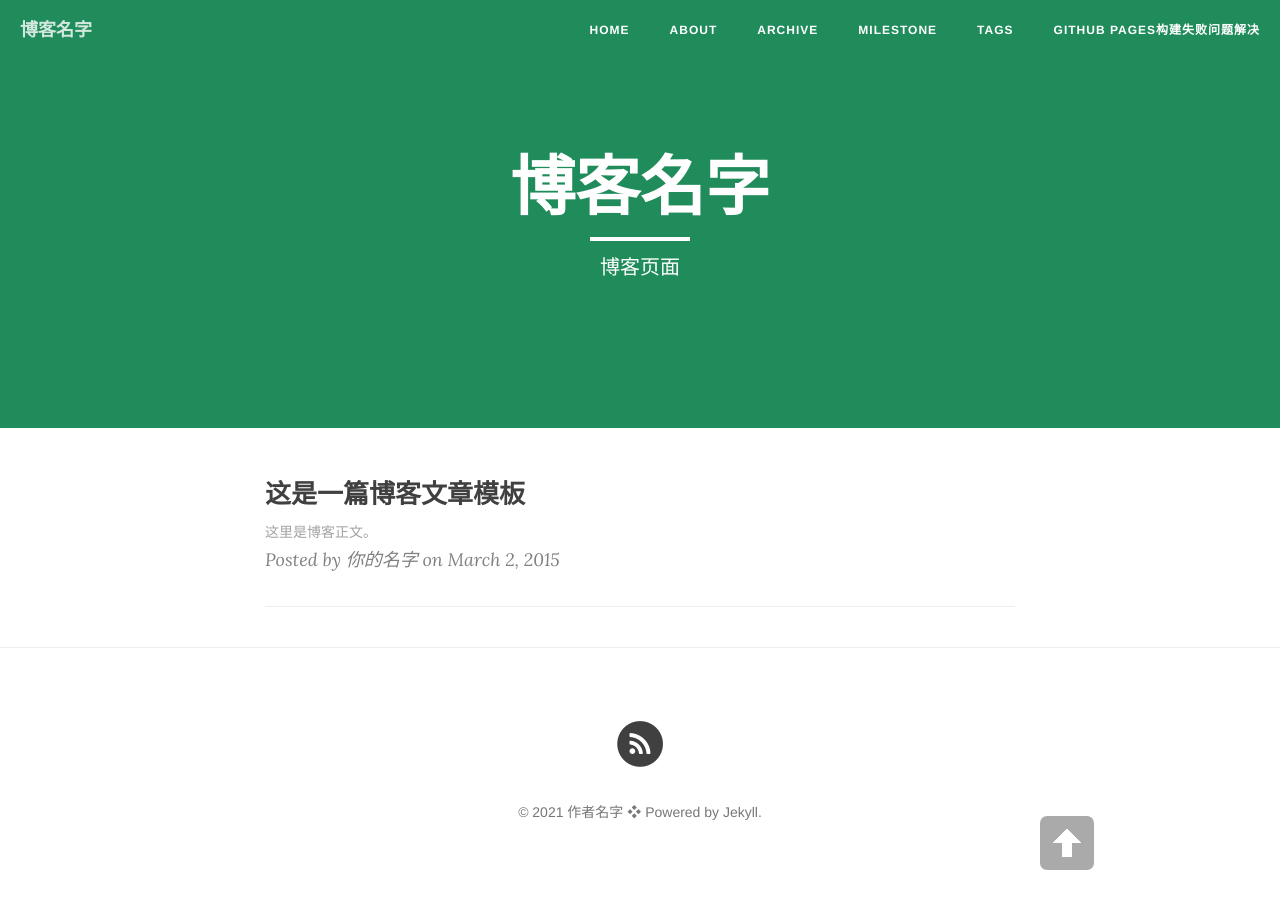
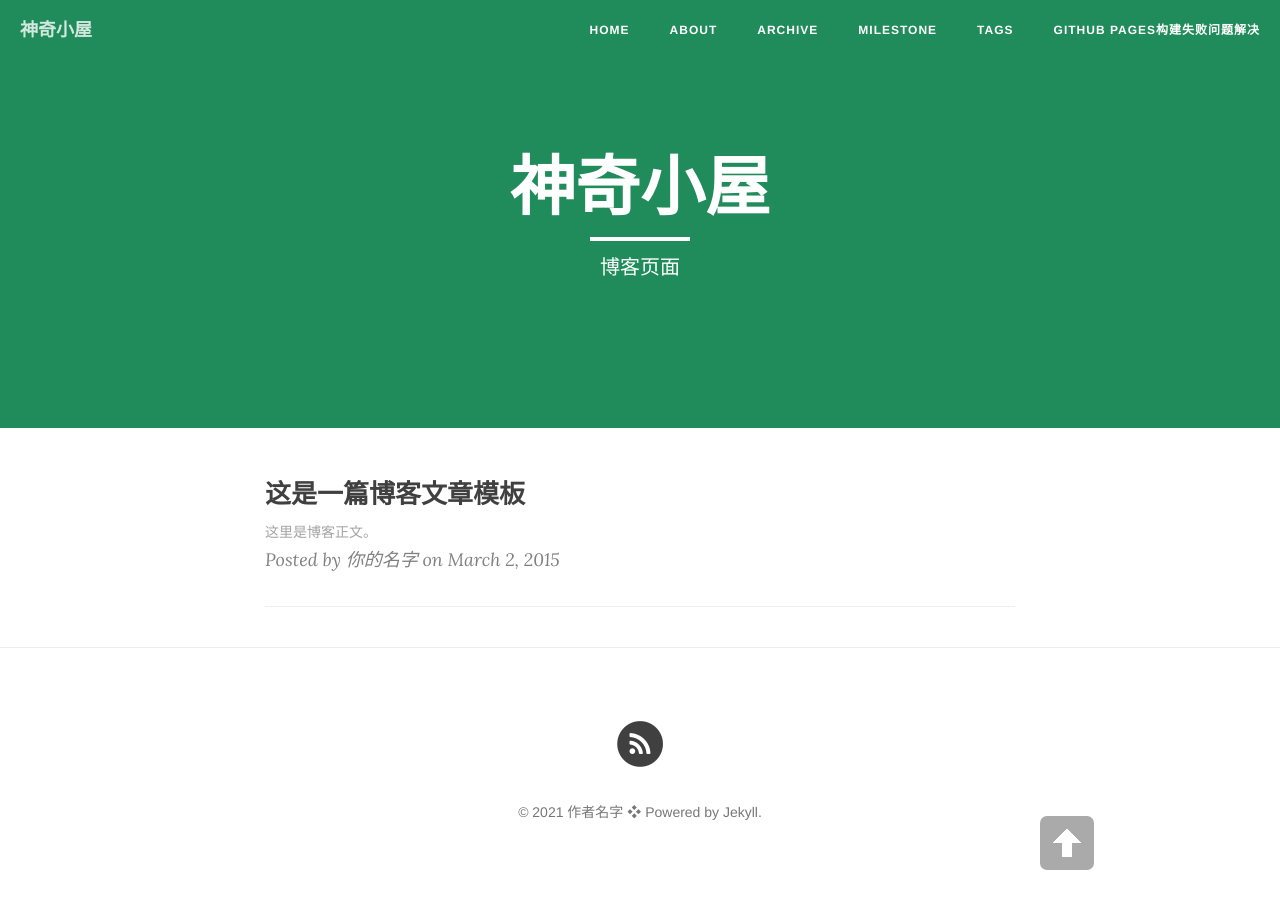
Before and after one commit to zzq-zq/zzq-zq.github.io, a Jekyll site: the page built from index.html, in a window 1280 px wide. Built offline with Jekyll 4.4.1, drawn with Linux system fonts in a browser that asks for light colours; nearby versions of some CDN libraries; the list of posts is cut into pages by our own code.

Commit message:
Update _config.yml

```diff
--- a/_config.yml
+++ b/_config.yml
@@ -1,5 +1,5 @@
 # Site settings
-title: 博客名字 # 你的博客名字，可以定义修订
+title: 神奇小屋 # 你的博客名字，可以定义修订
 header-img: "img/green.jpg"
 tagline: "cn"
 description: "这是我的博客"  # 一句话描述你的博客
```
